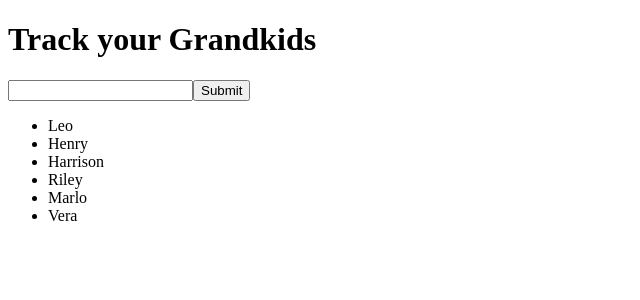
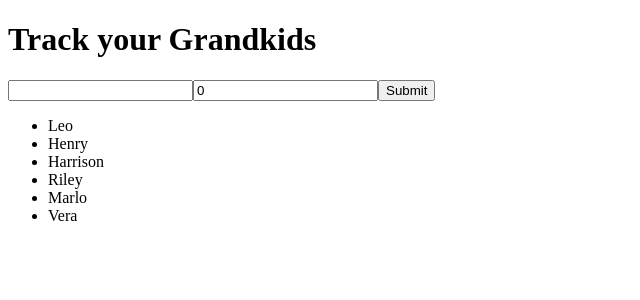
Before and after one commit to NickScalione525/child-tracker, a React (Create React App) app: page / in a window 1280 px wide. Shown: the top 300 px of the page, without its empty margins (0-640 px from the left). Built offline with nearby package versions, Linux system fonts and the light colour scheme.

Commit message:
changed to controlled form to better dyanmically handle inputs

```diff
--- a/src/ChildForm.js
+++ b/src/ChildForm.js
@@ -4,20 +4,26 @@ class ChildForm extends React.Component{
 
     constructor(){
         super()
-        this.input = React.createRef()
+        this.state = {childName: "", childAge: 0}
     }
 
     handleSubmit(e){
         e.preventDefault()
-        debugger
 
+
+    }
+
+    handleChange(e){
+        console.log("changed")
+        this.setState({[e.target.name]: e.target.value})
     }
 
 
     render(){
         return(
             <form onSubmit={this.handleSubmit.bind(this)}>
-                <input type="text" ref={this.input}/>
+                <input type="text" onChange={this.handleChange.bind(this)}  value={this.state.childName} name="childName"/>
+                <input type="text" onChange={this.handleChange.bind(this)}  value={this.state.childAge} name="childAge"/>
                 <input type="submit"/>
             </form>
         )
--- a/src/List.js
+++ b/src/List.js
@@ -1,7 +1,6 @@
 import React from 'react'
 import Child from './Child'
 import ChildForm from './ChildForm'
-import ChildFrom from './ChildForm'
 
 class List extends React.Component {
 
```
